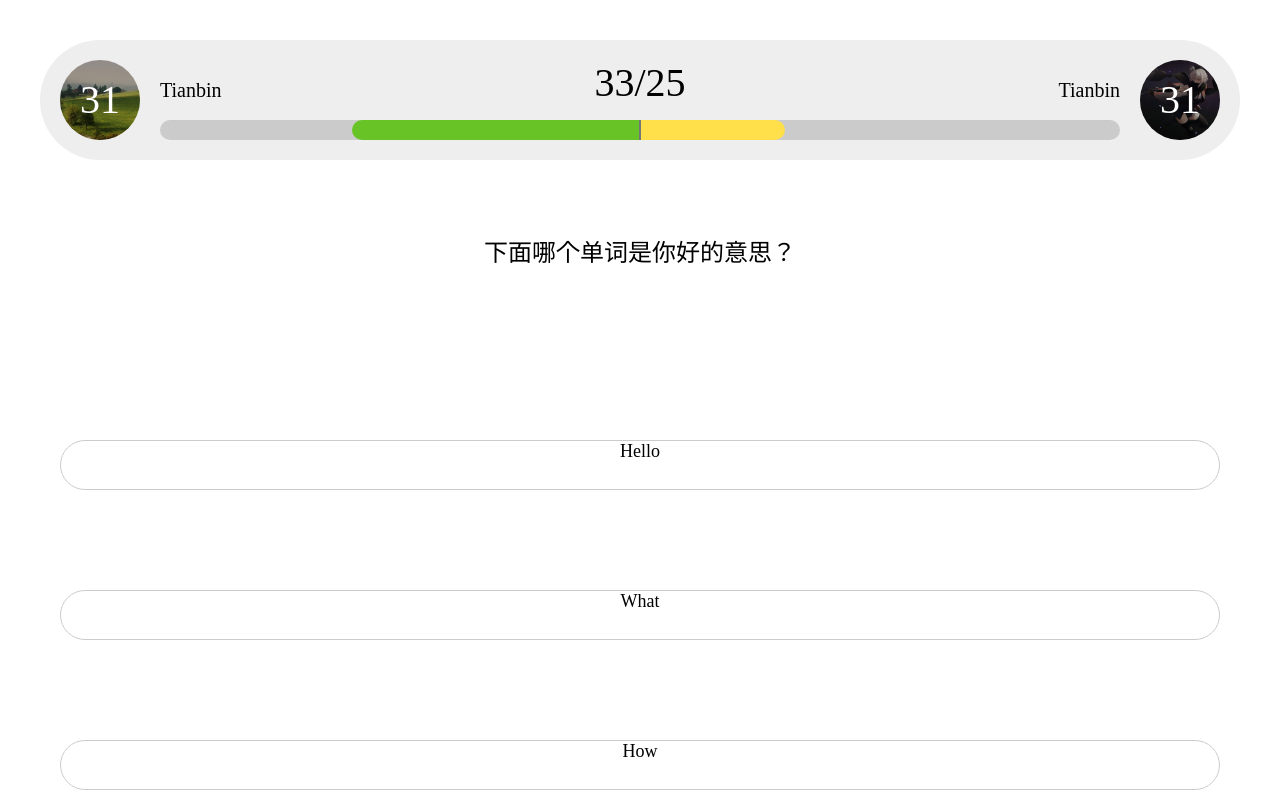
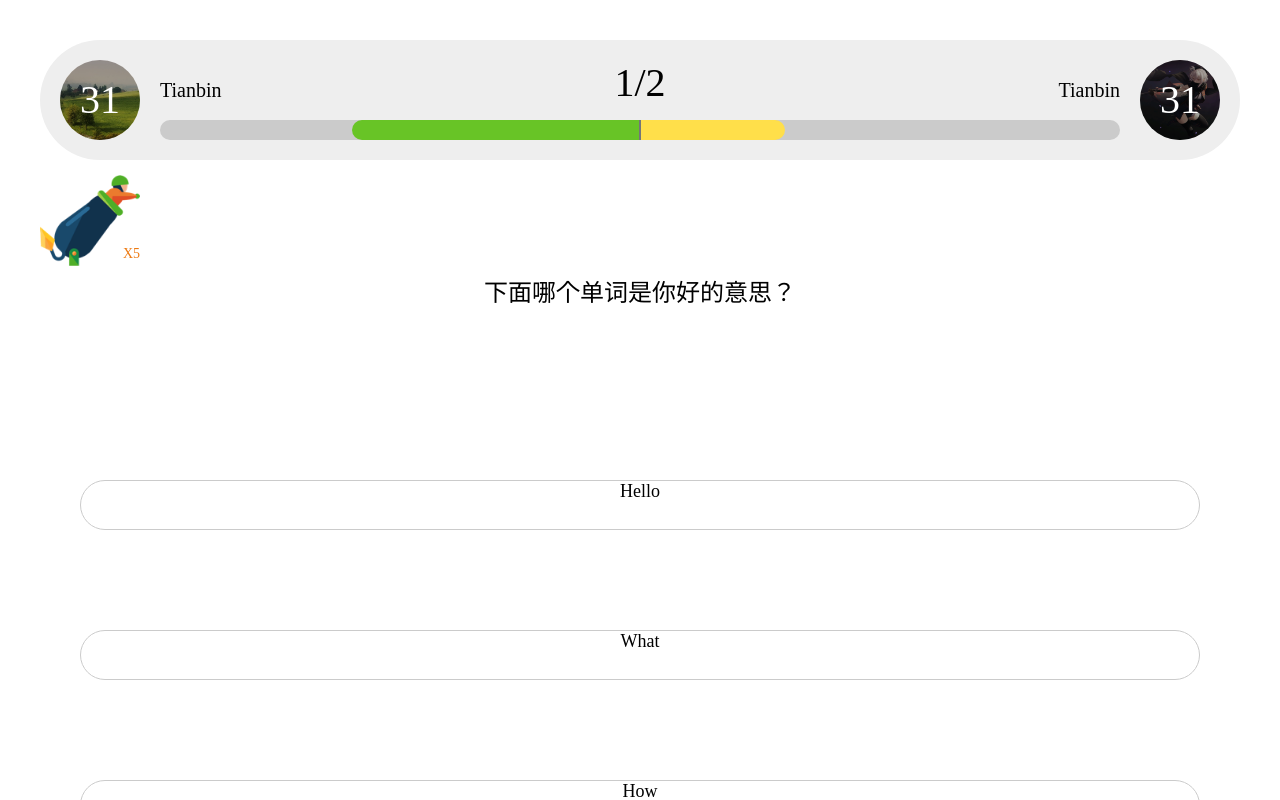
Before and after one commit to TianbinTobin/words_pk, a Vue app: page /#/pk in a window 1280 px wide. Built offline with nearby package versions, Linux system fonts and the light colour scheme.

Commit message:
答题逻辑

```diff
--- a/package.json
+++ b/package.json
@@ -14,6 +14,7 @@
     "lint": "eslint --ext .js,.vue src test/unit/specs test/e2e/specs"
   },
   "dependencies": {
+    "jquery": "^3.2.1",
     "vue": "^2.3.3",
     "vue-router": "^2.5.3"
   },
--- a/src/components/Exam.vue
+++ b/src/components/Exam.vue
@@ -1,30 +1,61 @@
 <template>
-  <transition-group
-    tag="div"
-    name="custom-classes-transition"
-    enter-active-class="animated slideInRight"
-    leave-active-class="animated slideOutLeft">
-    <exam-item v-for="(exam, index) in examList" :key="exam" :exam-item="exam" :exam-index="index" v-show="(index === current)"></exam-item>
-  </transition-group>
+  <div class="exam_body">
+    <div class="exam_title">{{examItem.title}}</div>
+    <div class="exam_options">
+      <exam-option v-for="item in examItem.options" :key="item" :exam-option="item" :answer="answer" @exam-option-click="optionClick"></exam-option>
+    </div>
+  </div>
 </template>
 
 <script>
-  import examItem from './ExamItem.vue'
+  import examOption from './ExamOption.vue'
   export default {
-    name: 'exam',
+    name: 'examItem',
     data () {
       return {
-        current: 0
+        answer: false
       }
     },
     components: {
-      examItem
+      examOption
     },
-    props: ['examList'],
+    props: ['examItem', 'examIndex'],
     methods: {
-      nextExam () {
-        this.current++
+      optionClick () {
+        this.answer = true
+      },
+      setOtherCheck (id) {
+        this.$children.forEach(function (item) {
+          item.setOtherCheck(id)
+        })
       }
     }
   }
 </script>
+
+<style scoped>
+  .exam_body {
+    width: 100%;
+    box-sizing: border-box;
+    padding: 2rem 4rem;
+    position: absolute;
+    top: 0;
+    left: 0;
+
+  }
+
+  .exam_title {
+    width: 100%;
+    min-height: 10rem;
+    text-align: center;
+    font-size: 24px;
+  }
+
+  .exam_options {
+    width: 100%;
+    min-height: 25rem;
+    display: flex;
+    flex-direction: column;
+    justify-content: space-between;
+  }
+</style>
--- a/src/components/ExamItem.vue
+++ /dev/null
@@ -1,56 +0,0 @@
-<template>
-  <div class="exam_body">
-    <div class="exam_title">{{examItem.title}}</div>
-    <div class="exam_options">
-      <exam-option v-for="item in examItem.options" :key="item" :exam-option="item" @exam-option-click="optionClick"></exam-option>
-    </div>
-  </div>
-</template>
-
-<script>
-  import examOption from './ExamOption.vue'
-  export default {
-    name: 'examItem',
-    data () {
-      return {
-        answer: false
-      }
-    },
-    components: {
-      examOption
-    },
-    props: ['examItem', 'examIndex'],
-    methods: {
-      optionClick () {
-        this.answer = true
-      }
-    }
-  }
-</script>
-
-<style scoped>
-  .exam_body {
-    width: 100%;
-    box-sizing: border-box;
-    padding: 2rem 3rem;
-    position: absolute;
-    top: 0;
-    left: 0;
-
-  }
-
-  .exam_title {
-    width: 100%;
-    min-height: 10rem;
-    text-align: center;
-    font-size: 24px;
-  }
-
-  .exam_options {
-    width: 100%;
-    min-height: 25rem;
-    display: flex;
-    flex-direction: column;
-    justify-content: space-between;
-  }
-</style>
--- a/src/components/ExamOption.vue
+++ b/src/components/ExamOption.vue
@@ -1,7 +1,17 @@
 <template>
-  <div class="exam_option" @click="optionClick()">
-    <div class="exam_option_icon_left" v-show="meCheck"></div>
-    <div class="exam_option_icon_right" v-show="otherCheck"></div>
+  <div class="exam_option" :class="{me: meCheck}" @click="optionClick()">
+    <transition
+      name="custom-classes-transition"
+      enter-active-class="animated slideInLeft"
+      leave-active-class="animated slideOutLeft">
+      <div class="exam_option_icon_left" v-show="meCheck"></div>
+    </transition>
+    <transition
+      name="custom-classes-transition"
+      enter-active-class="animated slideInRight"
+      leave-active-class="animated slideOutRight">
+      <div class="exam_option_icon_right" v-show="otherCheck"></div>
+    </transition>
     <span class="exam_option_text">{{examOption.content}}</span>
   </div>
 </template>
@@ -15,14 +25,19 @@
         otherCheck: false
       }
     },
-    props: ['examOption'],
+    props: ['examOption', 'answer'],
     methods: {
       optionClick () {
-        if (this.$parent.answer) {
+        if (this.answer) {
           return
         }
         this.meCheck = true
         this.$emit('exam-option-click', this.examOption.id)
+      },
+      setOtherCheck (id) {
+        if (this.examOption.id === id) {
+          this.otherCheck = true
+        }
       }
     }
   }
@@ -40,10 +55,19 @@
     position: relative;
   }
 
+  .exam_option.me {
+    border: 0;
+    background: #27D4D7;
+  }
+
+  .me .exam_option_text{
+    color: #ffffff;
+  }
+
   .exam_option_icon_left {
     position: absolute;
     height: 3rem;
-    left: 0;
+    left: -30px;
     top: 0;
     bottom: 0;
     margin: auto;
@@ -55,7 +79,7 @@
   .exam_option_icon_right {
     position: absolute;
     height: 3rem;
-    right: 0;
+    right: -30px;
     top: 0;
     bottom: 0;
     margin: auto;
--- a/src/components/PK.vue
+++ b/src/components/PK.vue
@@ -1,9 +1,15 @@
 <template>
   <div>
     <div class="app_container">
-      <player :user="user" :time="time" @next-exam="nextExam"></player>
+      <player ref="player" :user="user" :time="time" :current="currentExam" :total="examList.length" @next-exam="nextExam"></player>
       <div class="body">
-        <exam :exam-list="examList" ref="exam"></exam>
+        <transition-group
+          tag="div"
+          name="custom-classes-transition"
+          enter-active-class="animated slideInRight"
+          leave-active-class="animated slideOutLeft">
+          <exam-item ref="exam" v-for="(exam, index) in examList" :key="exam" :exam-item="exam" :exam-index="index" v-show="(index === currentExam)"></exam-item>
+        </transition-group>
       </div>
     </div>
     <div class="wrapper_container" v-show="warning">
@@ -15,16 +21,17 @@
 
 <script>
   import player from '../components/Player.vue'
-  import exam from '../components/Exam.vue'
+  import examItem from './Exam.vue'
   export default {
     name: 'pk',
     components: {
       player,
-      exam
+      examItem
     },
     data: function () {
       return {
         user: 'Tianbin',
+        currentExam: 0,
         examList: [
           {
             id: 1,
@@ -53,7 +60,7 @@
             ]
           },
           {
-            id: 1,
+            id: 11,
             title: '下面哪个单词是哈喽的意思？',
             options: [
               {
@@ -82,7 +89,6 @@
         examDisplay: false,
         questionNumDisplay: false,
         warning: false,
-        index: 0,
         time: 31
       }
     },
@@ -94,6 +100,7 @@
         this.warning = false
       },
       nextExam () {
+        this.setOtherCheck(1, 2)
         if (this.countDownTimeOut) {
           clearTimeout(this.countDownTimeOut)
         }
@@ -103,9 +110,8 @@
         this.setTimeout = setTimeout(this.changeExam, 1000)
       },
       changeExam () {
-        this.index++
+        this.currentExam++
         this.resetCountDown()
-        this.$refs.exam.nextExam()
       },
       countDown () {
         if (this.time > 0) {
@@ -127,10 +133,19 @@
           clearTimeout(this.countDownTimeOut)
         }
         this.countDown()
+      },
+      setOtherCheck (id, answer) {
+        this.$refs.exam.forEach(function (item) {
+          if (item.examItem.id === id) {
+            item.setOtherCheck(answer)
+          }
+        })
       }
     },
     mounted () {
-//      let socket = new WebSocket('ws://localhost:8181?appId=123')
+      this.setOtherCheck()
+//      this.countDown()
+//      let socket = new WebSocket('ws://192.168.0.152:8085')
 //      socket.onopen = function () {
 //        console.log(1)
 //      }
--- a/src/components/Player.vue
+++ b/src/components/Player.vue
@@ -1,7 +1,15 @@
 <template>
   <div class="header">
     <div class="player_list clearfix" @click="nextExam">
-      <div class="player_score">33/25</div>
+      <div class="player_score">{{current+1}}/{{total}}</div>
+      <transition
+        name="custom-classes-transition"
+        enter-active-class="animated slideInLeft"
+        leave-active-class="animated fadeOut">
+        <div class="player_critical" v-show="criticalShow">
+          <span class="player_critical_label">X5</span>
+        </div>
+      </transition>
       <div class="player_item_l fl clearfix">
         <div class="player_logo">
           <div class="player_logo_cover">
@@ -36,11 +44,29 @@
 <script>
   export default {
     name: 'player',
-    props: ['user', 'time'],
+    data () {
+      return {
+        criticalShow: false
+      }
+    },
+    props: ['user', 'time', 'total', 'current'],
     methods: {
       nextExam () {
         this.$emit('next-exam')
+      },
+      runCritical () {
+        if (this.criticalSetTimeOut) {
+          clearTimeout(this.criticalSetTimeOut)
+        }
+        this.criticalShow = true
+        this.criticalSetTimeOut = setTimeout(this.criticalHide, 3000)
+      },
+      criticalHide () {
+        this.criticalShow = false
       }
+    },
+    mounted () {
+      setTimeout(this.runCritical, 2000)
     }
   }
 </script>
@@ -48,9 +74,10 @@
   .header {
     width: 100%;
     box-sizing: border-box;
-    padding: 2rem 2rem;
-    height: 10rem;
+    padding: 2rem 2rem 4rem;
+    height: 12rem;
   }
+
   .player_list {
     width: 100%;
     height: 100%;
@@ -61,6 +88,7 @@
     padding: 1rem;
     position: relative;
   }
+
   .player_score {
     position: absolute;
     margin: auto;
@@ -69,38 +97,65 @@
     right: 0;
     font-size: 2rem;
   }
+
+  .player_critical {
+    position: absolute;
+    box-sizing: border-box;
+    padding-top: 3.5rem;
+    top: 6.5rem;
+    left: 0;
+    min-width: 5rem;
+    height: 5rem;
+    z-index: 5;
+    background: url("../assets/img_dapao.png") no-repeat center;
+    background-size: contain;
+    text-align: right;
+  }
+
+  .player_critical_label {
+    font-size: 14px;
+    color: #EC7001;
+  }
+
   .player_item_l, .player_item_r {
     position: relative;
     box-sizing: border-box;
     width: 50%;
     height: 100%;
   }
+
   .player_item_l {
     padding-left: 5rem;
   }
+
   .player_item_r {
     padding-right: 5rem;
   }
+
   .player_item_l .player_logo {
     left: 0;
   }
+
   .player_item_r .player_logo {
     right: 0;
   }
-  .player_logo_cover{
+
+  .player_logo_cover {
     position: absolute;
     display: table;
     top: 0;
     width: 100%;
     height: 100%;
-    background: rgba(0,0,0,0.37);
+    background: rgba(0, 0, 0, 0.37);
     font-size: 2rem;
     color: #FFFFFF;
   }
+
   .player_logo_cover .label {
     vertical-align: middle;
     display: table-cell;
   }
+
   .player_logo {
     position: absolute;
     top: 0;
@@ -109,52 +164,63 @@
     border-radius: 2rem;
     overflow: hidden;
   }
+
   .player_logo img {
     max-width: 100%;
     max-height: 100%;
   }
+
   .player_label {
     width: 100%;
     height: 3rem;
     line-height: 3rem;
     text-overflow: ellipsis;
   }
+
   .player_item_l .player_label {
     text-align: left;
   }
+
   .player_item_r .player_label {
     text-align: right;
   }
+
   .player_user {
     width: 60%;
     height: 100%;
     text-overflow: ellipsis;
   }
+
   .player_progress {
     width: 100%;
     height: 1rem;
     background: #CBCBCB;
     box-sizing: border-box;
   }
+
   .player_item_l .player_progress {
     border-bottom-left-radius: 56px;
     border-top-left-radius: 56px;
     border-right: 1px solid #747578;
   }
+
   .player_item_r .player_progress {
     border-bottom-right-radius: 56px;
     border-top-right-radius: 56px;
     border-left: 1px solid #747578;
   }
+
   .player_progress_score {
     height: 1rem;
   }
+
   .player_item_l .player_progress_score {
     border-bottom-left-radius: 56px;
     border-top-left-radius: 56px;
     background: #68C426;
     width: 60%;
   }
+
   .player_item_r .player_progress_score {
     border-bottom-right-radius: 56px;
     border-top-right-radius: 56px;
```
Also changed, not shown: src/components/Waiting.vue (+48 -7 lines), src/assets/img_dapao.png (added), 2 other files (tests, documents, lock files or other folders).
